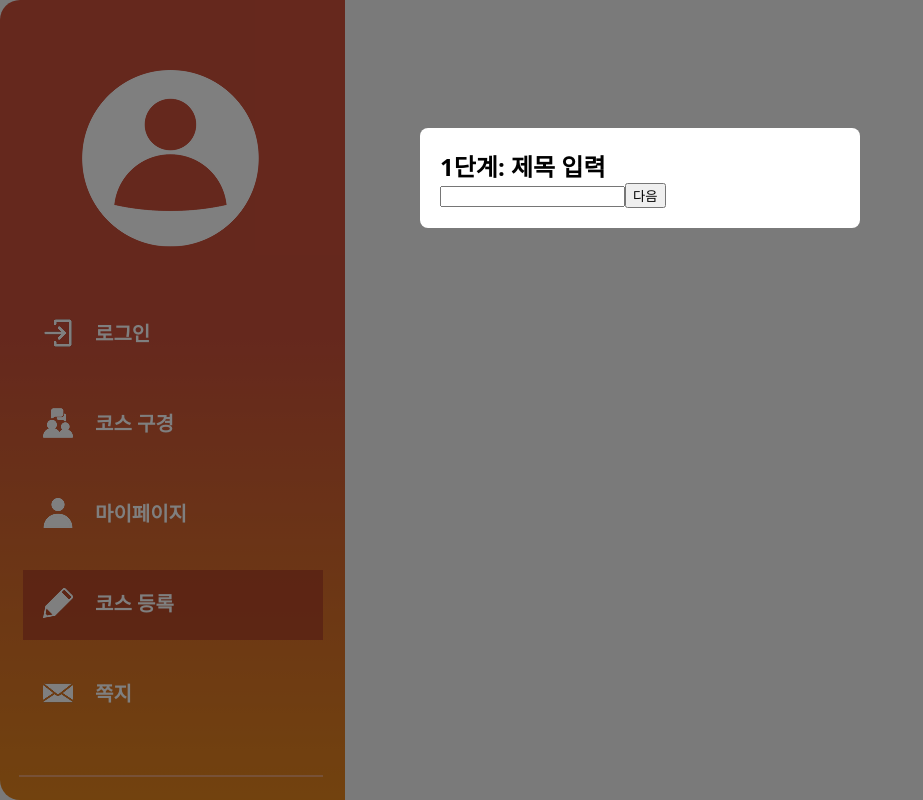
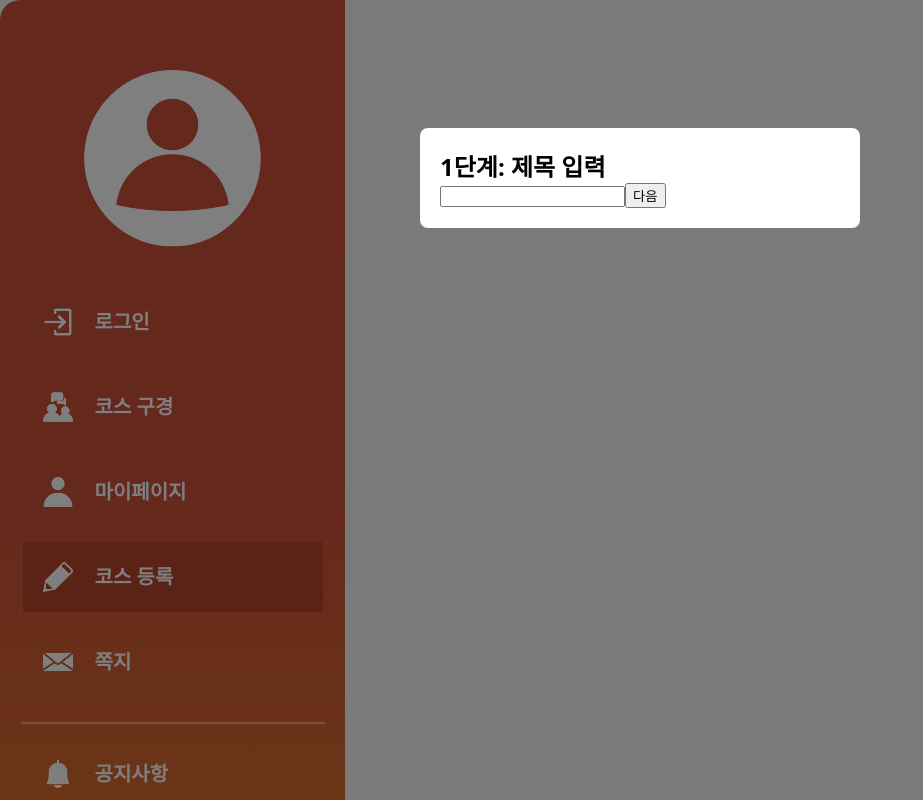
Before and after one commit to KimSeongeun12/eatPlanFront, a Next.js app: page /write in a window 1280 px wide. Shown: the top 800 px of the page, without its empty margins (0-923 px from the left). Built offline with nearby package versions, Linux system fonts and the light colour scheme.

Commit message:
레프트메뉴 정상화

```diff
--- a/src/app/courseSearch/courseSearch.css
+++ b/src/app/courseSearch/courseSearch.css
@@ -15,6 +15,7 @@
     max-height: 100vh;
     background: #fff;
 }
+
 
 .searchWrapper {
     position: relative;
--- a/src/app/leftMenu.jsx
+++ b/src/app/leftMenu.jsx
@@ -37,7 +37,7 @@ export default function leftMenu() {
         <>
             <div className={"leftMenu"}>
                 <img className={"userIcon"} src={"/userIcon.png"} alt={"프로필 사진"}/>
-                <div style={{ display: 'flex', flexDirection: 'column', alignItems: 'center', marginTop: '285px' }}>
+                <div style={{ display: 'flex', flexDirection: 'column', alignItems: 'center', marginTop: '40px'}}>
                     {isLoggedIn
                         ? <><span style={welcomeStyle}>환영합니다, {userId} 님!</span><span className={"logoutSpan"} onClick={logout}>로그아웃</span></>
                         : <>
--- a/src/app/mainCss.css
+++ b/src/app/mainCss.css
@@ -18,10 +18,15 @@ html, body {
     width: 345px;
     flex: 0 0 345px;
     height: 100vh;
+    min-height: 1073px;
     left: 0px;
     top: 0px;
     background: linear-gradient(360deg, rgba(255, 187, 0, 0.5) 0%, rgba(129, 34, 17, 0) 58.65%), #CC503B;
     border-radius: 20px 0px 0px 20px;
+    display: flex; /* ✅ 추가 */
+    flex-direction: column; /* ✅ 추가 */
+    align-items: center; /* ✅ 선택사항: 가운데 정렬 */
+    padding-top: 70px; /* ✅ userIcon 아래 여백 */
 }
 
 .rightMenu {
@@ -36,24 +41,27 @@ html, body {
     background: #fff;
 }
 
+.loginMenu,
+.courseListMenu,
+.mypageMenu,
+.courseWriteMenu,
+.noteMenu,
+.noticeMenu,
+.reportMenu {
+    /* ✅ 공통 스타일 */
+    width: 300px;
+    height: 70px;
+    padding: 18px 0 18px 20px;
+    box-sizing: border-box;
+    display: flex;
+    align-items: center;
+    margin-bottom: 15px;
+    cursor: pointer;
+}
+
 .userIcon {
-    position: absolute;
     width: 176.55px;
     height: 176.55px;
-    left: 82px;
-    top: 70px;
-}
-
-.loginMenu {
-    position: absolute;
-    box-sizing: border-box;
-    padding-left: 20px;
-    padding-top: 18px;
-    width: 283px;
-    height: 70px;
-    /*border: 1px solid black;*/
-    left: 23px;
-    top: 300px;
 }
 
 .loginMenu img,
@@ -79,85 +87,12 @@ html, body {
     text-decoration: underline;
 }
 
-.courseListMenu {
-    position: absolute;
-    box-sizing: border-box;
-    padding-left: 20px;
-    padding-top: 18px;
-    width: 300px;
-    height: 70px;
-    /*border: 1px solid black;*/
-    left: 23px;
-    top: 390px;
-}
-
-.mypageMenu {
-    position: absolute;
-    box-sizing: border-box;
-    padding-left: 20px;
-    padding-top: 18px;
-    width: 300px;
-    height: 70px;
-    /*border: 1px solid black;*/
-    left: 23px;
-    top: 480px;
-}
-
-.courseWriteMenu {
-    position: absolute;
-    box-sizing: border-box;
-    padding-left: 20px;
-    padding-top: 18px;
-    width: 300px;
-    height: 70px;
-    /*border: 1px solid black;*/
-    left: 23px;
-    top: 570px;
-}
-
-.noteMenu {
-    position: absolute;
-    box-sizing: border-box;
-    padding-left: 20px;
-    padding-top: 18px;
-    width: 300px;
-    height: 70px;
-    /*border: 1px solid black;*/
-    left: 23px;
-    top: 660px;
-}
-
 .line {
-    position: absolute;
     width: 302px;
     height: 0px;
-    left: 19px;
-    top: 775px;
     border: 1px solid #EFA36E;
-}
-
-.noticeMenu {
-    position: absolute;
-    box-sizing: border-box;
-    padding-left: 20px;
-    padding-top: 18px;
-    width: 300px;
-    height: 70px;
-    /*border: 1px solid black;*/
-    left: 23px;
-    top: 820px;
-}
-
-.reportMenu {
-    position: absolute;
-    box-sizing: border-box;
-    padding-left: 20px;
-    padding-top: 18px;
-    width: 300px;
-    height: 70px;
-    /*border: 1px solid black;*/
-    left: 23px;
-    top: 910px;
+    margin-top: 10px;
+    margin-bottom: 15px;
 }
 
 .loginMenu:hover,
```
